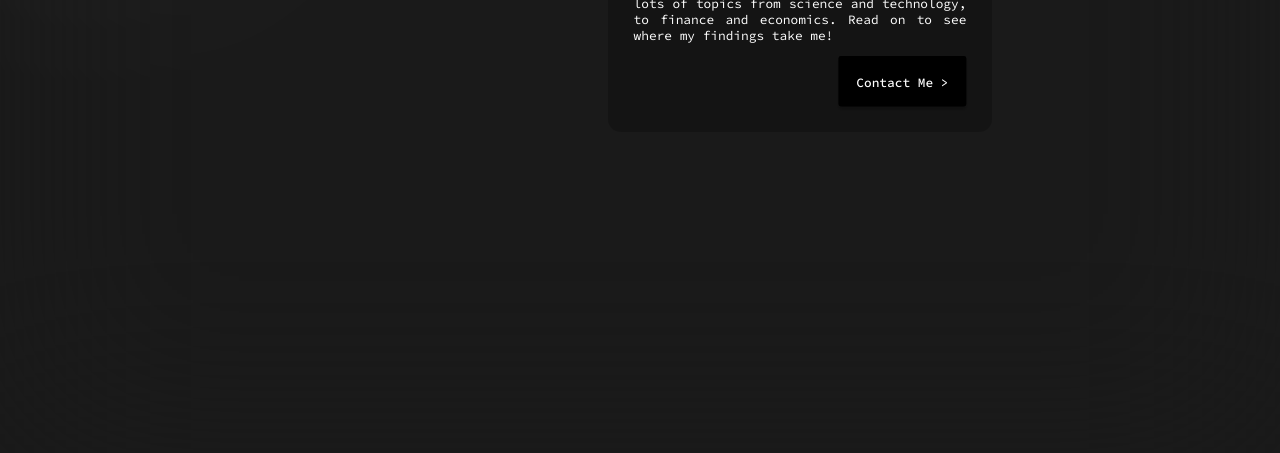
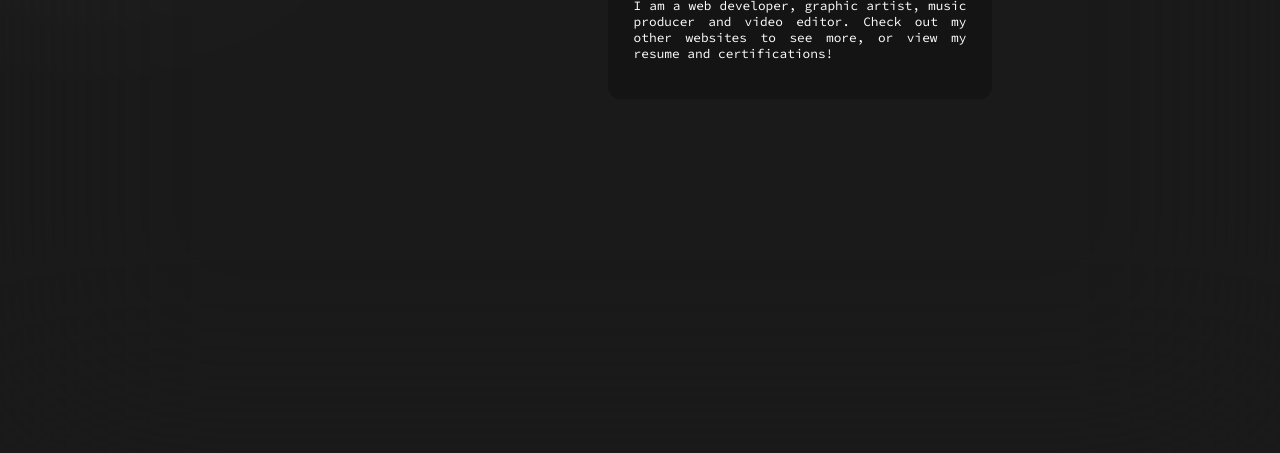
Before and after one commit to itsOasi/portfolio, a plain HTML site: page index.html in a window 1280 px wide. Shown: the part 347-800 px from the top of the page. Drawn offline with Linux system fonts and the light colour scheme; no server answers.

Commit message:
Update index.html

```diff
--- a/index.html
+++ b/index.html
@@ -34,11 +34,8 @@
 		<div id="about" class="card">
 				<b id="tagline">About Me</b>
 				<p id="desc">
-					I am a web developer, graphic artist, music producer and video editor with insights on lots of topics from science and technology, to finance and economics. Read on to see where my findings take me!
+					I am a web developer, graphic artist, music producer and video editor. Check out my other websites to see more, or view my resume and certifications!
 				</p>
-			<a id="action-button" class="call-to-action" href="https://docs.google.com/forms/d/e/1FAIpQLSe8xixyaMbfFPtUCBCJWnO0RAelYPYmdHpaImp7pkb2ZGM47w/viewform?usp=sf_link">
-				<div class="how-can-i">Contact Me ></div>
-			</a>
 		</div>
 	</div>
 
```
